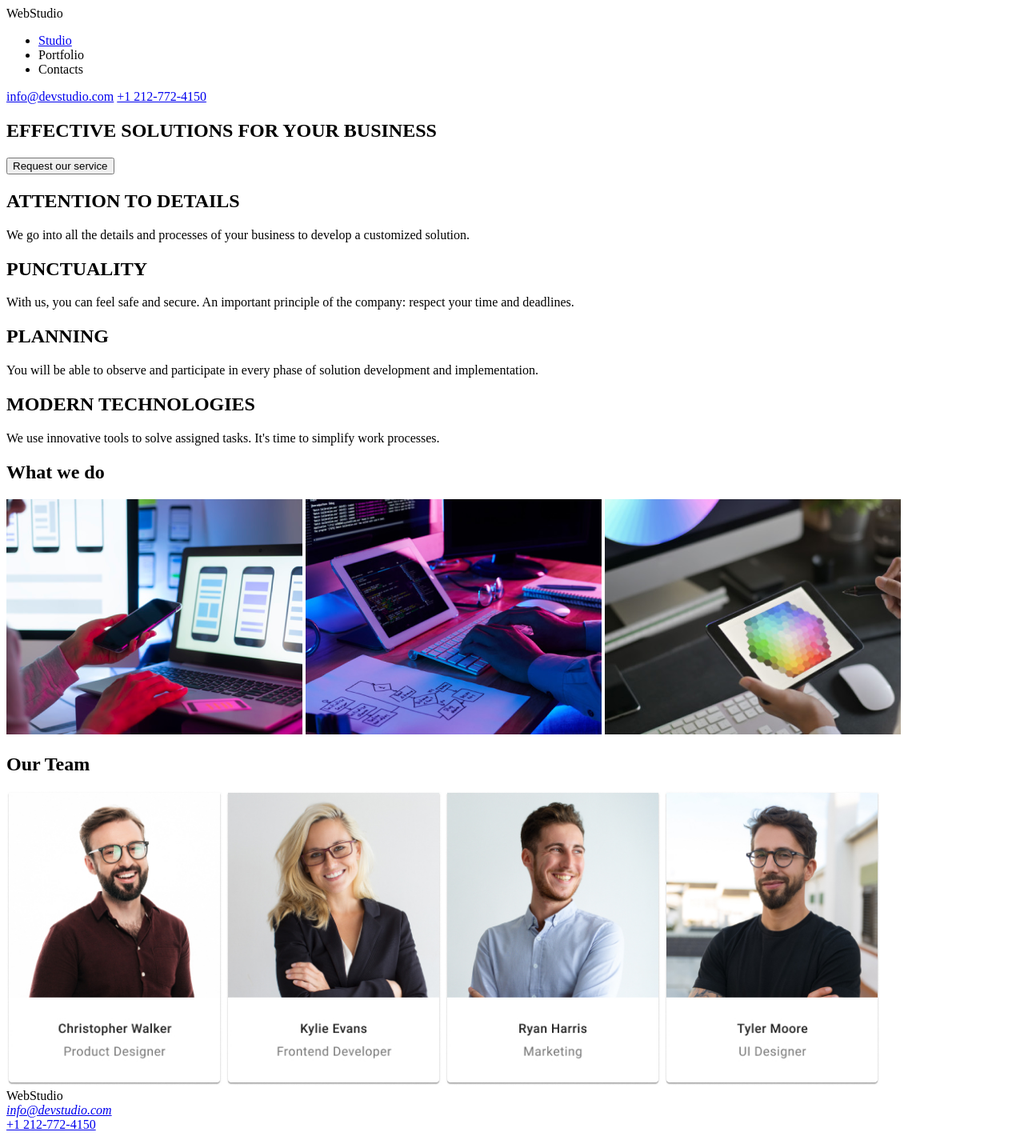
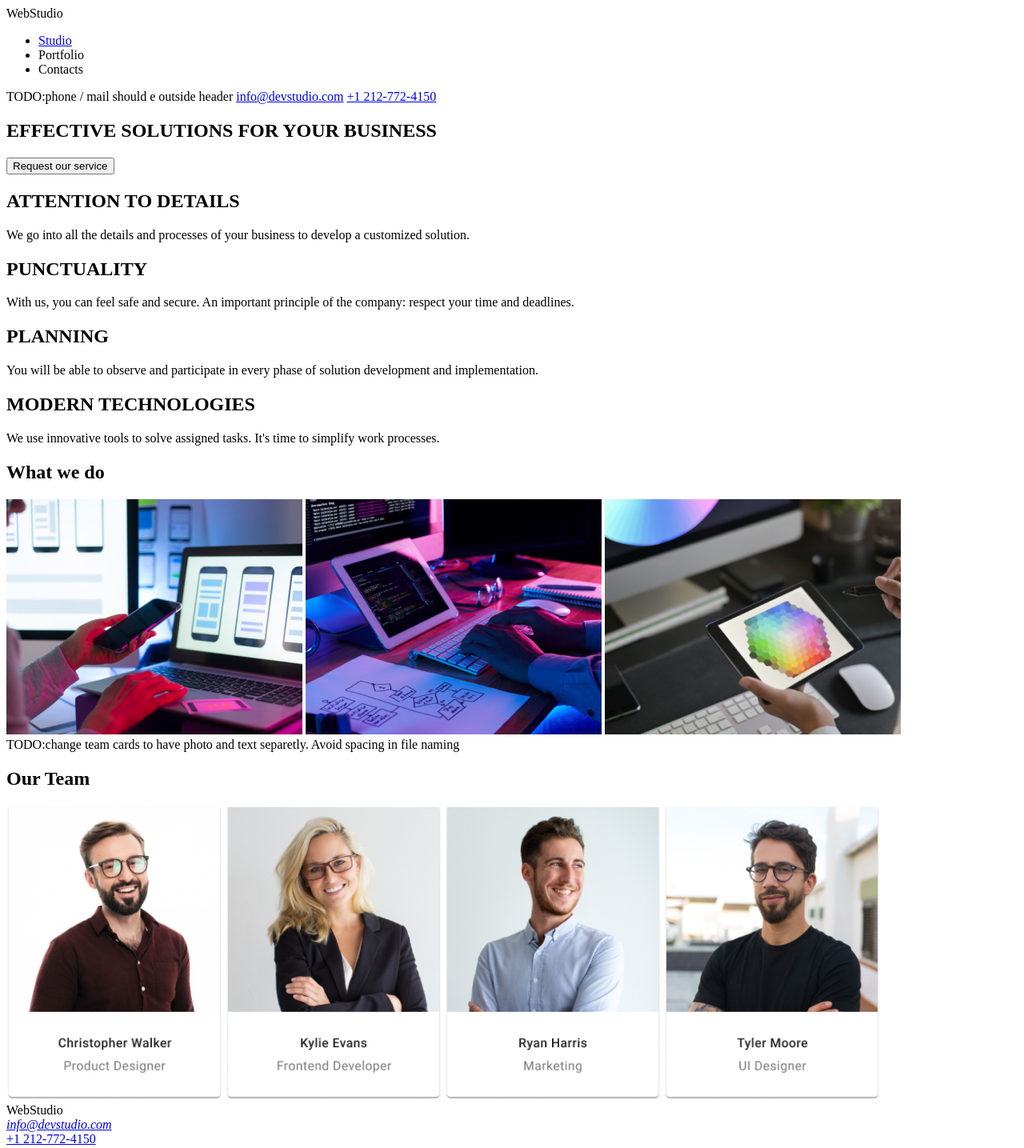
Before and after one commit to Tamas-Norbert/goit-markup-hw-01, a plain HTML site: page index.html in a window 1280 px wide. Shown: the whole page at 80% size. Drawn offline with Linux system fonts and the light colour scheme.

Commit message:
Update index.html

```diff
--- a/index.html
+++ b/index.html
@@ -14,6 +14,7 @@
           <li>Portfolio</li>
           <li>Contacts</li>
         </ul>
+        TODO:phone / mail should e outside header
         <a href="mailto:info@devstudio.com">info@devstudio.com</a>
         <a href="tel:+1 212-772-4150">+1 212-772-4150</a>
       </nav>
@@ -68,13 +69,26 @@
       <section>
         <div>
           <h2>What we do</h2>
-          <img src="./images/img1.jpg" alt="image 1" width="370" height="294" />
-          <img src="./images/img2.jpg" alt="image 2" width="370" height="294" />
-          <img src="./images/img3.jpg" alt="image 3" width="370" height="294" />
+          <img src="./images/img1.jpg"
+           alt="image 1"
+           width="370"
+           height="294"
+           />
+          <img src="./images/img2.jpg"
+           alt="image 2"
+           width="370"
+           height="294"
+           />
+          <img src="./images/img3.jpg"
+           alt="image 3"
+           width="370"
+           height="294"
+           />
         </div>
 
         <div>
           <!--Our Team-->
+          TODO:change team cards to have photo and text separetly. Avoid spacing in file naming
           <h2>Our Team</h2>
           <img
             src="./images/team card 1.jpg"
```
